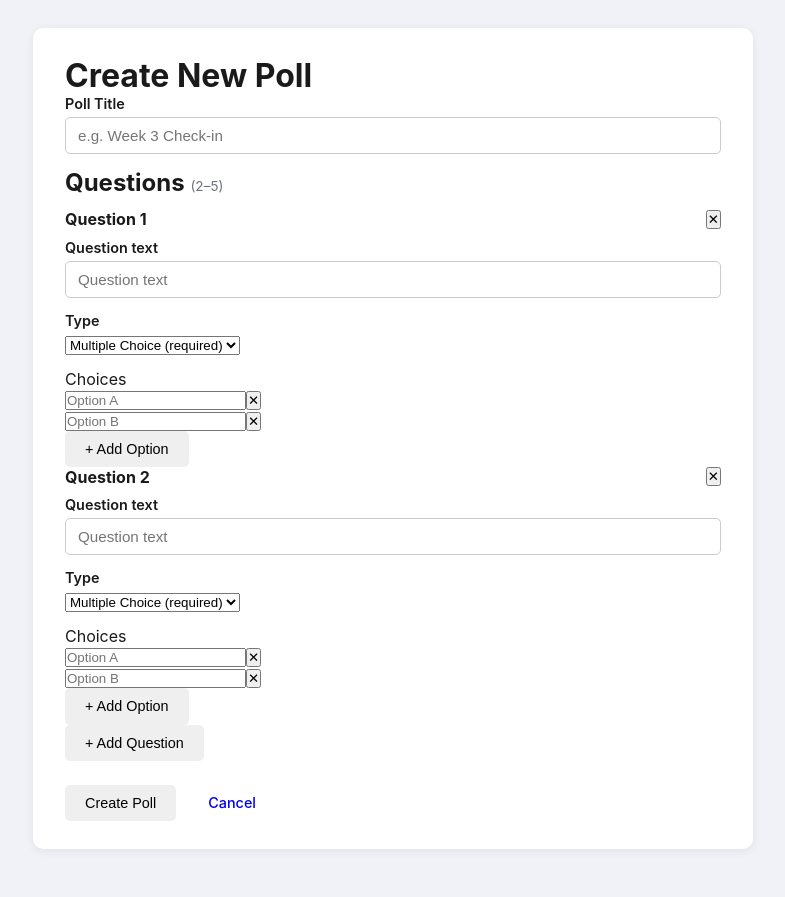
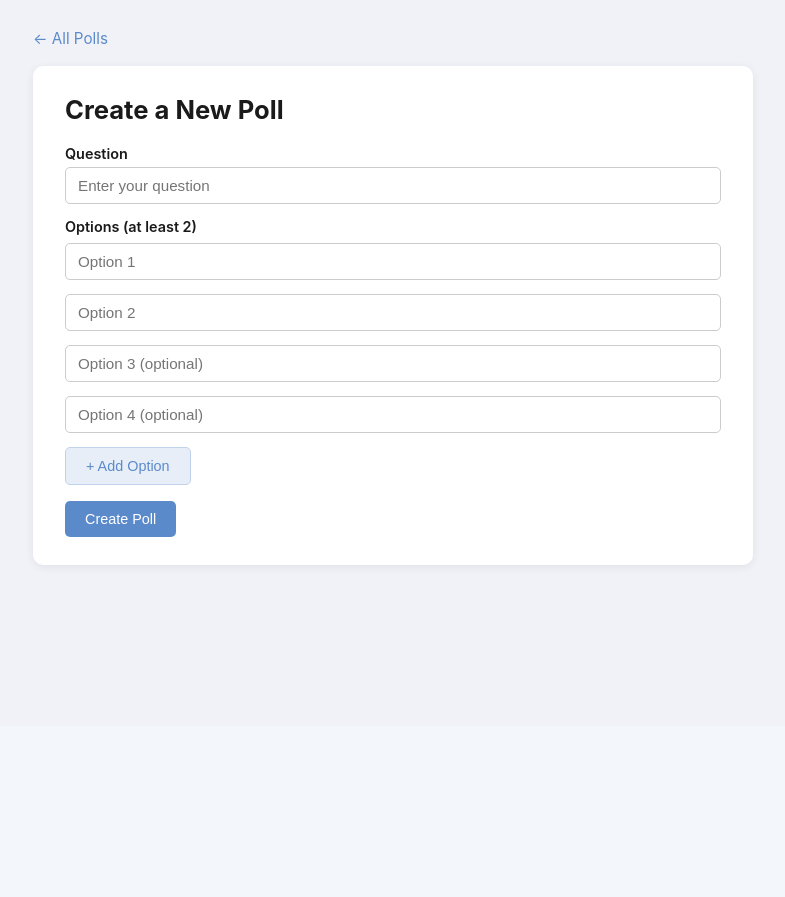
Before and after one commit to canadaclubjp/classpoll, a Flask app: template templates/admin/create_poll.html in a window 1280 px wide. Shown: the part 74-971 px from the top of the page, without its empty margins (247-1032 px from the left). After the commit the page ends 642 px from the top, so only its background shows below. Run offline with Flask 3, Linux system fonts and the light colour scheme; the template is opened without the code that fills it, so the values that code supplies are empty.

Commit message:
Simplify admin UI: single-question create form, inline results, Reset Votes action
Co-authored-by: canadaclubjp <127110866+canadaclubjp@users.noreply.github.com>

```diff
--- a/templates/admin/create_poll.html
+++ b/templates/admin/create_poll.html
@@ -1,147 +1,55 @@
 {% extends "base.html" %}
-{% block title %}Create Poll – ClassPoll{% endblock %}
-{% block extra_head %}
-<style>
-  .question-block {
-    border: 1px solid #e5e7eb;
-    border-radius: 6px;
-    padding: 1rem;
-    margin-bottom: 1rem;
-    background: #fafafa;
-  }
-  .choice-row { display: flex; gap: 0.5rem; margin-bottom: 0.4rem; align-items: center; }
-  .choice-row input { flex: 1; }
-  .remove-btn { background: none; border: none; cursor: pointer; color: #dc2626; font-size: 1.2rem; line-height:1; padding: 0 0.25rem; }
-  .add-choice-btn, .add-q-btn { margin-top: 0.5rem; }
-</style>
-{% endblock %}
+{% block title %}Create Poll – Classpoll{% endblock %}
 {% block content %}
+<a href="{{ url_for('admin.dashboard', token=token) }}" class="back-link">← All Polls</a>
 <div class="card">
-  <h1>Create New Poll</h1>
-  <form method="post" id="poll-form">
+  <h1 style="font-size:1.6rem;margin-bottom:20px;">Create a New Poll</h1>
+  <form method="post" id="create-form">
     <div class="form-group">
-      <label for="title">Poll Title</label>
-      <input type="text" name="title" id="title" required placeholder="e.g. Week 3 Check-in">
+      <label for="question">Question</label>
+      <input type="text" id="question" name="question" required placeholder="Enter your question">
     </div>
-
-    <h2 style="margin-bottom:0.75rem;">Questions <span style="font-size:0.85rem;font-weight:400;color:#6b7280;">(2–5)</span></h2>
-    <div id="questions-container">
-      <!-- Questions injected by JS -->
+    <span class="form-section-label">Options (at least 2)</span>
+    <div id="options-list">
+      <div class="form-group"><input type="text" name="options[]" required placeholder="Option 1"></div>
+      <div class="form-group"><input type="text" name="options[]" required placeholder="Option 2"></div>
+      <div class="form-group"><input type="text" name="options[]" placeholder="Option 3 (optional)"></div>
+      <div class="form-group"><input type="text" name="options[]" placeholder="Option 4 (optional)"></div>
     </div>
-    <button type="button" class="btn btn-secondary add-q-btn" id="add-question">+ Add Question</button>
-
-    <div style="margin-top:1.5rem; display:flex; gap:0.75rem; flex-wrap:wrap;">
-      <button type="submit" class="btn btn-primary">Create Poll</button>
-      <a href="{{ url_for('admin.dashboard', token=token) }}" class="btn btn-secondary">Cancel</a>
-    </div>
+    <button type="button" id="add-option-btn" class="btn btn-blue"
+            style="margin-bottom:16px;background:#e8eef8;color:#5b8acb;border:1px solid #c0d2ec;">+ Add Option</button>
+    <br>
+    <button type="submit" class="btn btn-blue">Create Poll</button>
   </form>
 </div>
+<script>
+(function() {
+  var MAX_OPTIONS = 10;
+  var list = document.getElementById('options-list');
+  var addBtn = document.getElementById('add-option-btn');
 
-<script>
-let qCount = 0;
+  function updateAddButton() {
+    var count = list.querySelectorAll('input[name="options[]"]').length;
+    addBtn.disabled = count >= MAX_OPTIONS;
+    addBtn.style.opacity = count >= MAX_OPTIONS ? '0.45' : '1';
+  }
 
-function addQuestion(type) {
-  const idx = qCount++;
-  const container = document.getElementById('questions-container');
-  const div = document.createElement('div');
-  div.className = 'question-block';
-  div.id = `q_block_${idx}`;
+  addBtn.addEventListener('click', function() {
+    var count = list.querySelectorAll('input[name="options[]"]').length;
+    if (count >= MAX_OPTIONS) return;
+    var div = document.createElement('div');
+    div.className = 'form-group';
+    var input = document.createElement('input');
+    input.type = 'text';
+    input.name = 'options[]';
+    input.placeholder = 'Option ' + (count + 1) + ' (optional)';
+    div.appendChild(input);
+    list.appendChild(div);
+    input.focus();
+    updateAddButton();
+  });
 
-  div.innerHTML = `
-    <div style="display:flex; justify-content:space-between; align-items:center; margin-bottom:0.6rem;">
-      <strong>Question ${idx + 1}</strong>
-      <button type="button" class="remove-btn" onclick="removeQuestion('q_block_${idx}', this)" title="Remove question">✕</button>
-    </div>
-    <div class="form-group">
-      <label>Question text</label>
-      <input type="text" name="question_text[]" required placeholder="Question text">
-    </div>
-    <div class="form-group">
-      <label>Type</label>
-      <select name="question_type[]" onchange="onTypeChange(this, ${idx})">
-        <option value="mc">Multiple Choice (required)</option>
-        <option value="text">Short Text (optional)</option>
-      </select>
-    </div>
-    <div id="choices_area_${idx}">
-      <label>Choices</label>
-      <div id="choices_${idx}">
-        <div class="choice-row"><input type="text" name="choices_${idx}[]" placeholder="Option A" required><button type="button" class="remove-btn" onclick="removeChoice(this)">✕</button></div>
-        <div class="choice-row"><input type="text" name="choices_${idx}[]" placeholder="Option B" required><button type="button" class="remove-btn" onclick="removeChoice(this)">✕</button></div>
-      </div>
-      <button type="button" class="btn btn-secondary add-choice-btn" onclick="addChoice(${idx})">+ Add Option</button>
-    </div>
-  `;
-  container.appendChild(div);
-  renumberQuestions();
-}
-
-function onTypeChange(sel, idx) {
-  const area = document.getElementById(`choices_area_${idx}`);
-  if (sel.value === 'text') {
-    area.style.display = 'none';
-    area.querySelectorAll('input').forEach(i => i.removeAttribute('required'));
-  } else {
-    area.style.display = '';
-    area.querySelectorAll('input').forEach(i => i.setAttribute('required', 'required'));
-  }
-}
-
-function addChoice(idx) {
-  const container = document.getElementById(`choices_${idx}`);
-  const row = document.createElement('div');
-  row.className = 'choice-row';
-  row.innerHTML = `<input type="text" name="choices_${idx}[]" placeholder="Option" required><button type="button" class="remove-btn" onclick="removeChoice(this)">✕</button>`;
-  container.appendChild(row);
-}
-
-function removeChoice(btn) {
-  const row = btn.closest('.choice-row');
-  const container = row.parentElement;
-  if (container.querySelectorAll('.choice-row').length > 2) {
-    row.remove();
-  } else {
-    alert('Each multiple-choice question needs at least 2 choices.');
-  }
-}
-
-function removeQuestion(id, btn) {
-  const blocks = document.querySelectorAll('.question-block');
-  if (blocks.length <= 2) {
-    alert('A poll must have at least 2 questions.');
-    return;
-  }
-  document.getElementById(id).remove();
-  renumberQuestions();
-}
-
-function renumberQuestions() {
-  document.querySelectorAll('.question-block').forEach((block, i) => {
-    block.querySelector('strong').textContent = `Question ${i + 1}`;
-  });
-}
-
-document.getElementById('add-question').addEventListener('click', () => {
-  if (document.querySelectorAll('.question-block').length >= 5) {
-    alert('Maximum 5 questions per poll.');
-    return;
-  }
-  addQuestion('mc');
-});
-
-document.getElementById('poll-form').addEventListener('submit', function(e) {
-  const blocks = document.querySelectorAll('.question-block');
-  if (blocks.length < 2) {
-    e.preventDefault();
-    alert('Add at least 2 questions.');
-  } else if (blocks.length > 5) {
-    e.preventDefault();
-    alert('Maximum 5 questions per poll.');
-  }
-});
-
-// Add 2 default questions on load
-addQuestion('mc');
-addQuestion('mc');
+  updateAddButton();
+})();
 </script>
 {% endblock %}
--- a/templates/base.html
+++ b/templates/base.html
@@ -63,6 +63,7 @@
         }
         .badge-open  { background: #d4edda; color: #2d6a4f; border-color: #b3d9c1; }
         .badge-closed { background: #fde8e8; color: #a33;    border-color: #f5c0c0; }
+        .badge-expired { background: #f3f4f6; color: #6b7280; border-color: #d1d5db; }
 
         /* ── POLL META (badge + vote count) ── */
         .poll-meta {
```
Also changed, not shown: app/routes_admin.py (+47 -73 lines), templates/admin/dashboard.html (+10 -13 lines), templates/admin/poll_detail.html (+57 -54 lines).
